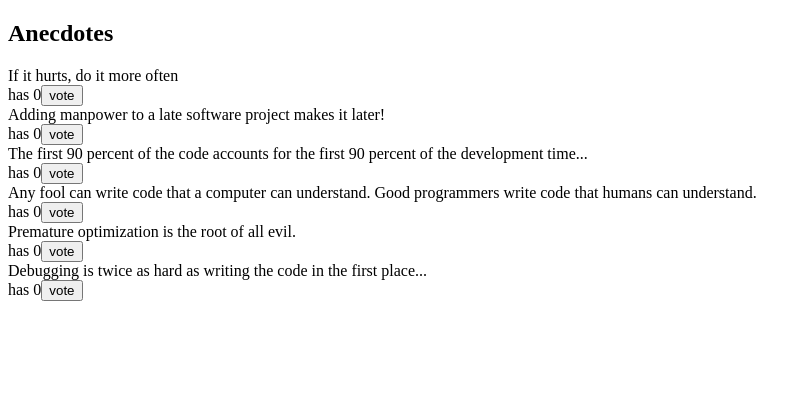
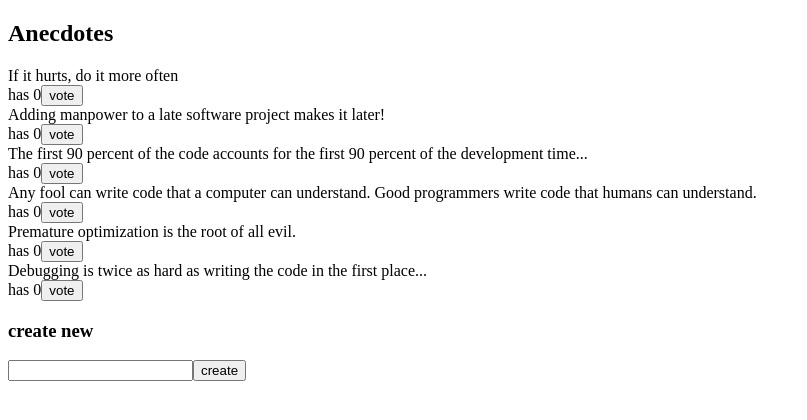
Before and after one commit to chengunkier/part6, a React (Vite) app in the folder zustand-anecdotes/: page / in a window 1280 px wide. Shown: the top 420 px of the page, without its empty margins (0-807 px from the left). Built offline with nearby package versions, Linux system fonts and the light colour scheme.

Commit message:
completed exercise 6.3: anecdotes, step2

```diff
--- a/zustand-anecdotes/src/App.jsx
+++ b/zustand-anecdotes/src/App.jsx
@@ -1,4 +1,5 @@
 import useAnecdoteStore from './store'
+import AnecdoteForm from './components/AnecdoteForm'
 
 const App = () => {
   const anecdotes = useAnecdoteStore((state) => state.anecdotes)
@@ -16,6 +17,7 @@ const App = () => {
           </div>
         </div>
       ))}
+      <AnecdoteForm />
     </div>
   )
 }
--- /dev/null
+++ b/zustand-anecdotes/src/components/AnecdoteForm.jsx
@@ -0,0 +1,24 @@
+import useAnecdoteStore from '../store'
+
+const AnecdoteForm = () => {
+  const createAnecdote = useAnecdoteStore((state) => state.createAnecdote)
+
+  const addAnecdote = (event) => {
+    event.preventDefault()
+    const content = event.target.anecdote.value
+    event.target.anecdote.value = ''
+    createAnecdote(content)
+  }
+
+  return (
+    <div>
+      <h3>create new</h3>
+      <form onSubmit={addAnecdote}>
+        <input name="anecdote" />
+        <button type="submit">create</button>
+      </form>
+    </div>
+  )
+}
+
+export default AnecdoteForm
```
